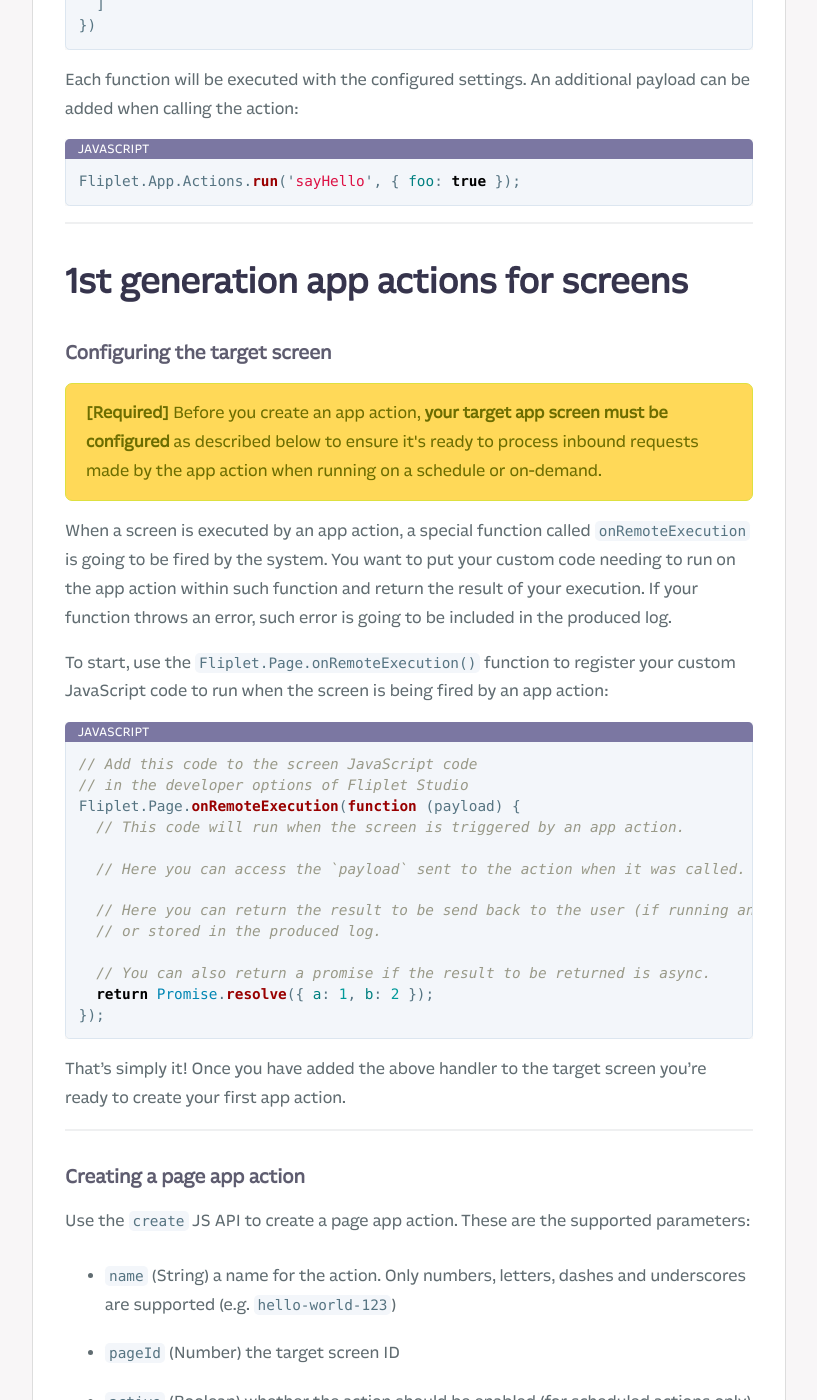
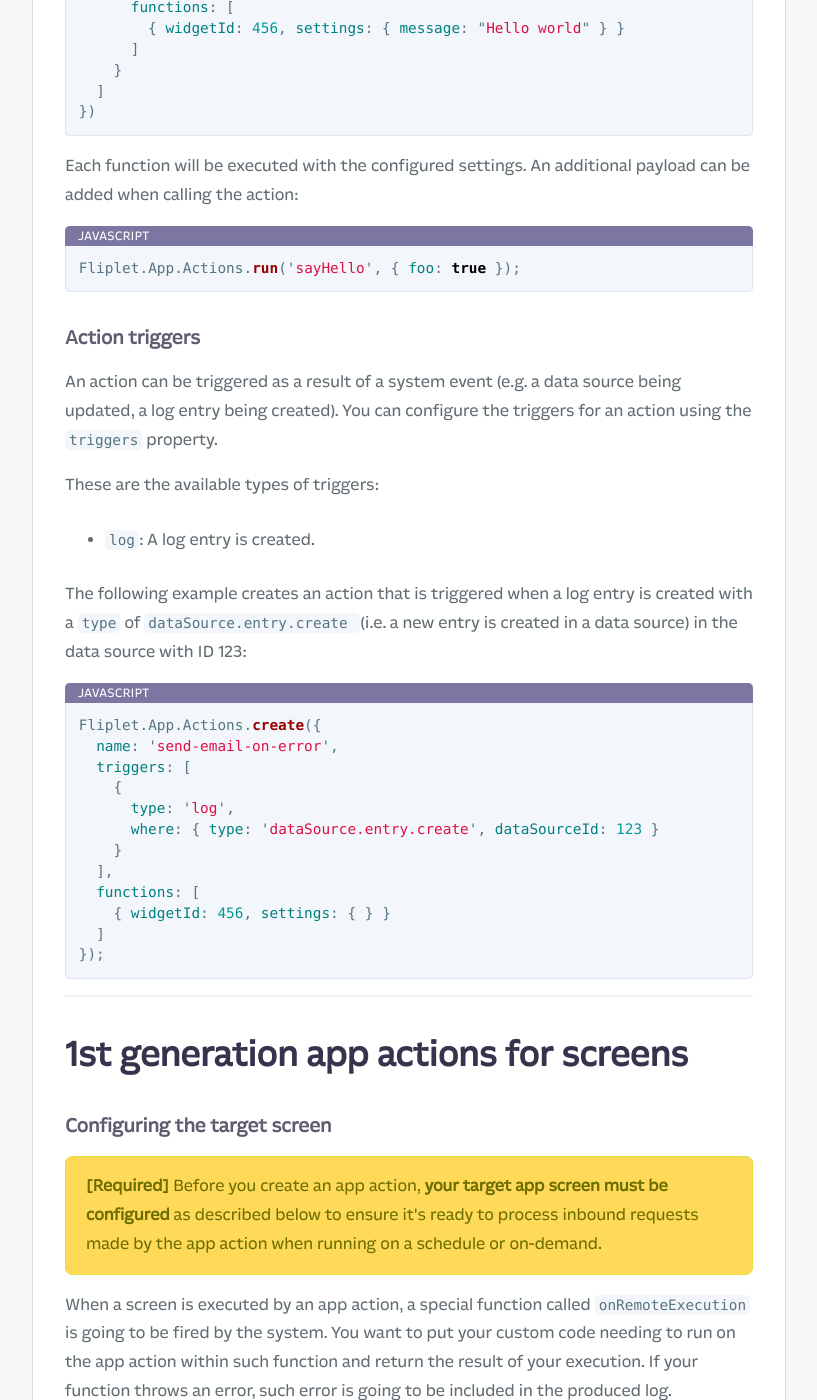
Before and after one commit to Fliplet/fliplet-cli, a Jekyll site: the page built from docs/API/core/app-actions.md, in a window 1280 px wide and 1400 px high, scrolled down 3248 px. Shown: the whole window, without its empty margins (254-1071 px from the left). Built offline with Jekyll 4.4.1, drawn with Linux system fonts in a browser that asks for light colours; nearby versions of some CDN libraries; our own code applies the rules of GitHub Pages for plain Markdown files; library files that are not in the unit come from our copies; comment, search, counter and statistics services are not loaded; a style sheet for code colours, icons or effects is not loaded; some of the changed text lies outside the part shown.

Commit message:
added docs for triggers

````diff
--- a/docs/API/core/app-actions.md
+++ b/docs/API/core/app-actions.md
@@ -28,9 +28,9 @@
 
 ## Data models and key concepts
 
-1. An app action consists in a unique `name`, an optional `frequency` and `timezone`.
+1. An app action consists in a unique `name`, an optional `frequency`, `timezone` and `triggers`.
 2. An app action has a pipeline of `functions` (2nd gen), or a target `pageId` (1st gen).
-3. An app action can be created as **scheduled** (when using the `frequency` parameter) or to be run **on-demand**.
+3. An app action can be created as **scheduled** (when using the `frequency` parameter) or to be run **on-demand**. Additionally, our 2nd generation actions can be triggered by external events (e.g. a data source being updated). This can be configured via the `triggers` property.
 4. An app action can contain a pipeline of functions to run either locally (on device) or remote, or target an app screen to run in the cloud. A result can be given back by the screen both when running on a schedule and when on-demand.
 5. An app action is **limited to 30 seconds of execution time**. After 30 seconds, the action will be killed and a specific timeout error will be returned and saved in the logs.
 6. The payload for on-demand actions is **limited to 2048 characters**.
@@ -83,6 +83,31 @@
 
 ```js
 Fliplet.App.Actions.run('sayHello', { foo: true });
+```
+
+### Action triggers
+
+An action can be triggered as a result of a system event (e.g. a data source being updated, a log entry being created). You can configure the triggers for an action using the `triggers` property.
+
+These are the available types of triggers:
+
+- `log`: A log entry is created.
+
+The following example creates an action that is triggered when a log entry is created with a `type` of `dataSource.entry.create	` (i.e. a new entry is created in a data source) in the data source with ID 123:
+
+```js
+Fliplet.App.Actions.create({
+  name: 'send-email-on-error',
+  triggers: [
+    {
+      type: 'log',
+      where: { type: 'dataSource.entry.create', dataSourceId: 123 }
+    }
+  ],
+  functions: [
+    { widgetId: 456, settings: { } }
+  ]
+});
 ```
 
 ---
````
